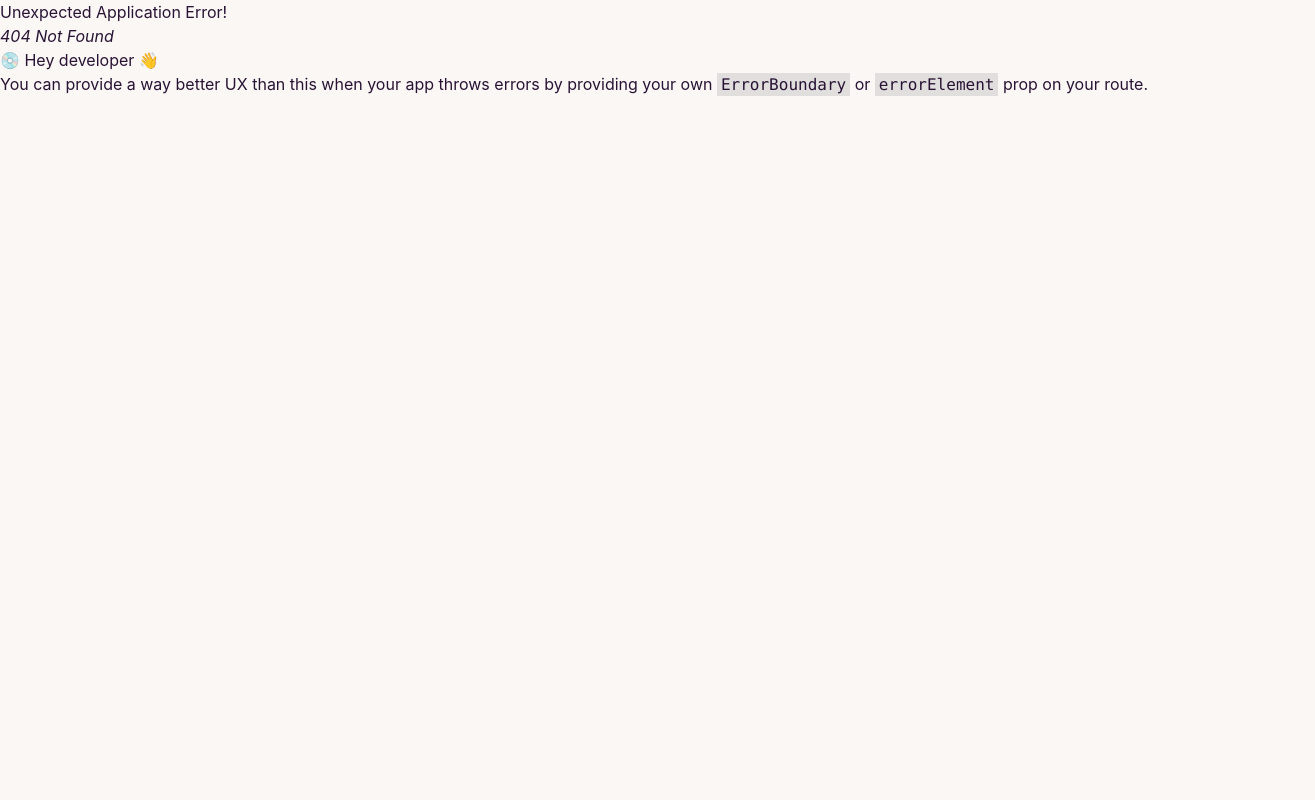
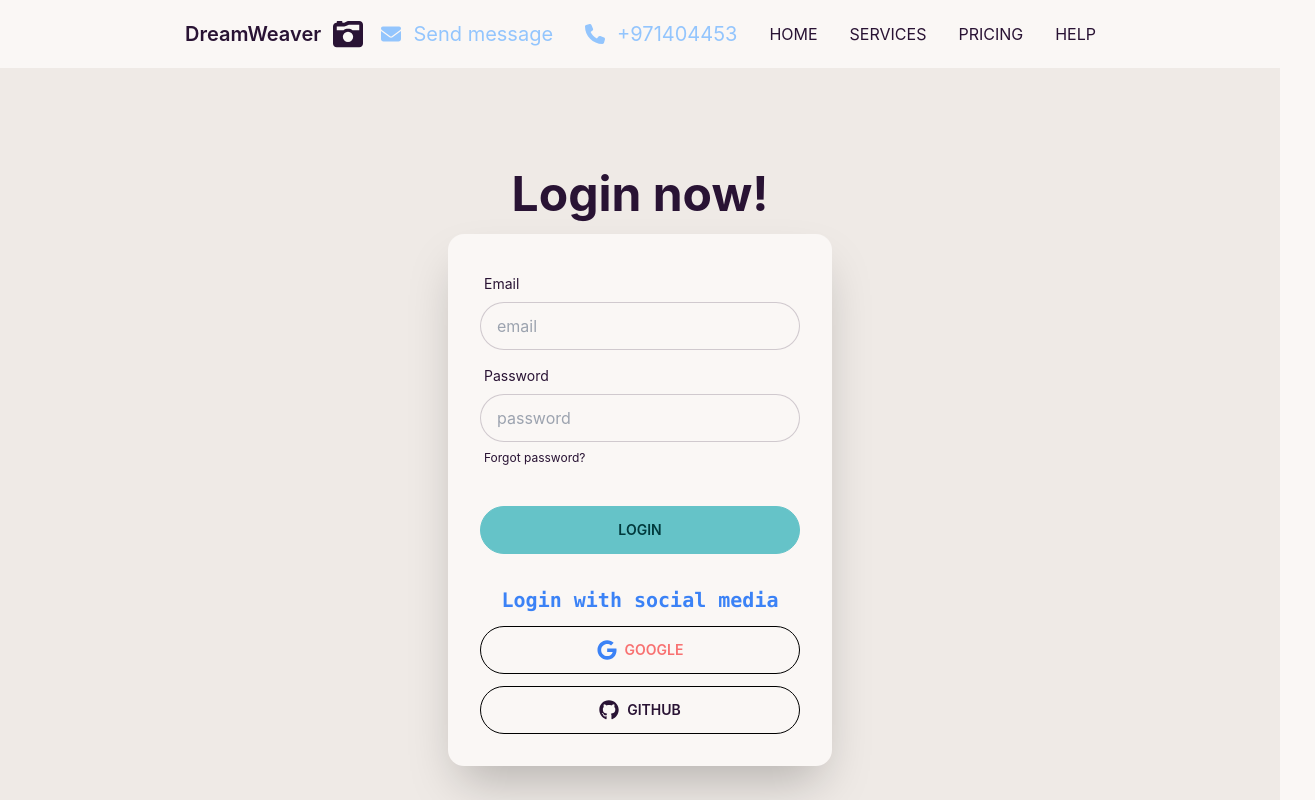
Before and after one commit to mrrafi5869/service-review-client-repo, a React (Create React App) app: page /login in a window 1280 px wide. Before the commit this address had no page. Shown: the top 800 px of the page, 1315 px wide, since content can reach past the window. Built offline with nearby package versions, Linux system fonts and the light colour scheme.

Commit message:
decorate login

```diff
--- a/package.json
+++ b/package.json
@@ -13,6 +13,7 @@
     "firebase": "^9.13.0",
     "react": "^18.2.0",
     "react-dom": "^18.2.0",
+    "react-icons": "^4.6.0",
     "react-router-dom": "^6.4.3",
     "react-scripts": "5.0.1",
     "web-vitals": "^2.1.4"
--- a/src/Layout/Main.jsx
+++ b/src/Layout/Main.jsx
@@ -2,13 +2,11 @@ import React from 'react';
 import { Outlet } from 'react-router-dom';
 import Footer from '../components/Footer/Footer';
 import Header from '../components/Header/Header';
-import Home from '../components/Home/Home';
 
 const Main = () => {
     return (
         <div>
             <Header></Header>
-            <Home></Home>
             <Outlet></Outlet>
             <Footer></Footer>
         </div>
--- /dev/null
+++ b/src/components/Blog/Blog.jsx
@@ -0,0 +1,11 @@
+import React from 'react';
+
+const Blog = () => {
+    return (
+        <div>
+
+        </div>
+    );
+};
+
+export default Blog;
--- a/src/components/Login/Login.jsx
+++ b/src/components/Login/Login.jsx
@@ -1,11 +1,56 @@
-import React from 'react';
+import { FaGoogle, FaGithub } from 'react-icons/fa';
+import { } from "@fortawesome/free-solid-svg-icons";
+import React from "react";
+import { Link } from "react-router-dom";
 
 const Login = () => {
-    return (
-        <div>
+  return (
+    <div className="hero min-h-screen bg-base-200">
+      <div className="hero-content flex-col">
+        <div className="text-center lg:text-left">
+          <h1 className="text-5xl font-bold">Login now!</h1>
+        </div>
+        <div className="card flex-shrink-0 w-96 max-w-sm shadow-2xl bg-base-100">
+          <form className="card-body">
+            <div className="form-control">
+              <label className="label">
+                <span className="label-text">Email</span>
+              </label>
+              <input
+                type="text"
+                placeholder="email"
+                className="input input-bordered"
+              />
+            </div>
+            <div className="form-control">
+              <label className="label">
+                <span className="label-text">Password</span>
+              </label>
+              <input
+                type="text"
+                placeholder="password"
+                className="input input-bordered"
+              />
+              <label className="label">
+                <Link className="label-text-alt link link-hover">
+                  Forgot password?
+                </Link>
+              </label>
+            </div>
+            <div className="form-control mt-6">
+              <button className="btn btn-primary">Login</button>
+            </div>
 
+            <div className="form-control mt-6">
+                <p className="text-center text-xl text-blue-500 font-semibold font-mono mb-3">Login with social media</p>
+              <button className="btn btn-ghost border-black mb-3 text-red-400"><FaGoogle className='text-blue-500 text-xl mr-2'></FaGoogle> GOOGLE</button>
+              <button className="btn btn-ghost border-black"><FaGithub className='text-xl mr-2'></FaGithub>GITHUB</button>
+            </div>
+          </form>
         </div>
-    );
+      </div>
+    </div>
+  );
 };
 
 export default Login;
```
Also changed, not shown: src/Routes/Routes.jsx (+10 -0 lines), 1 other file (tests, documents, lock files or other folders).
